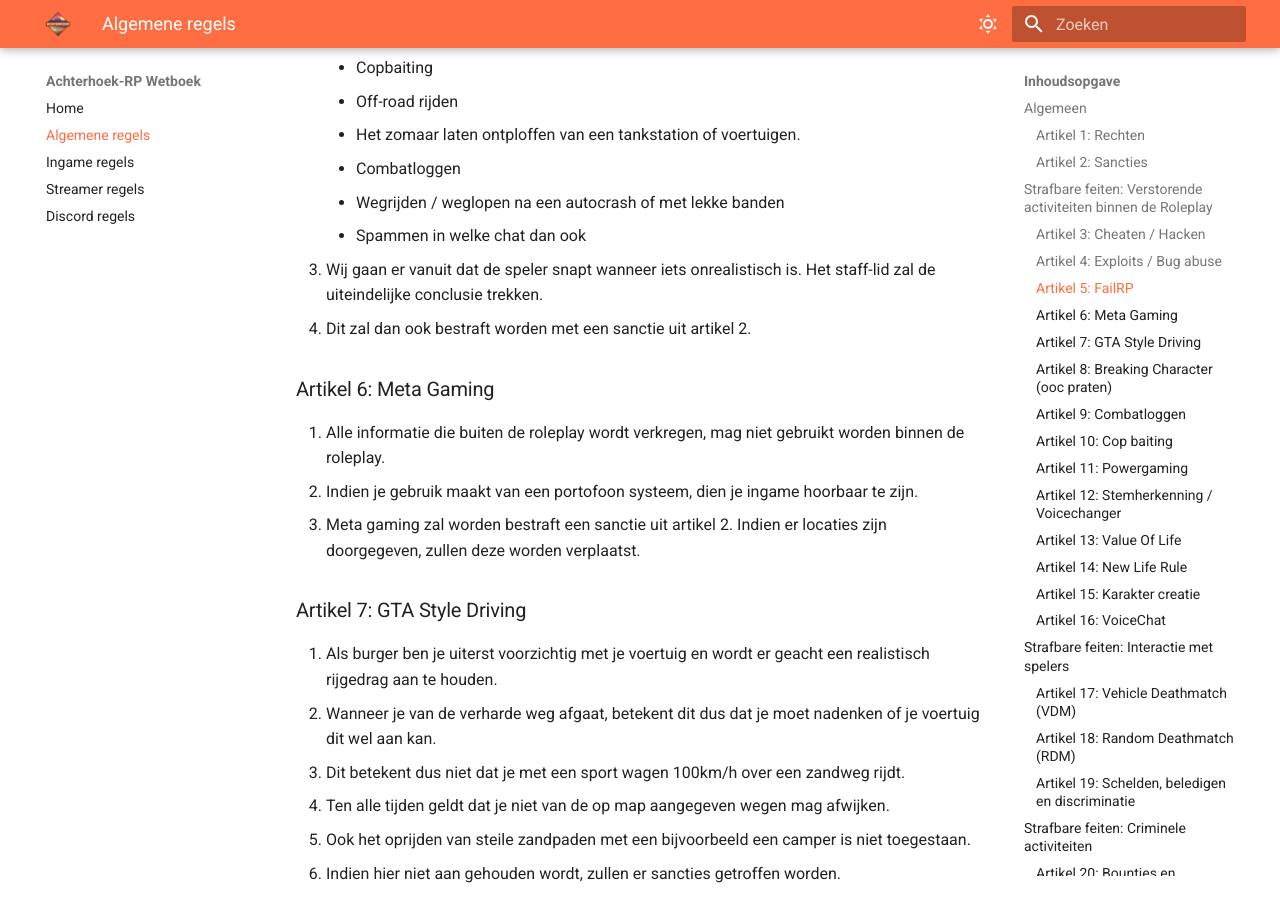
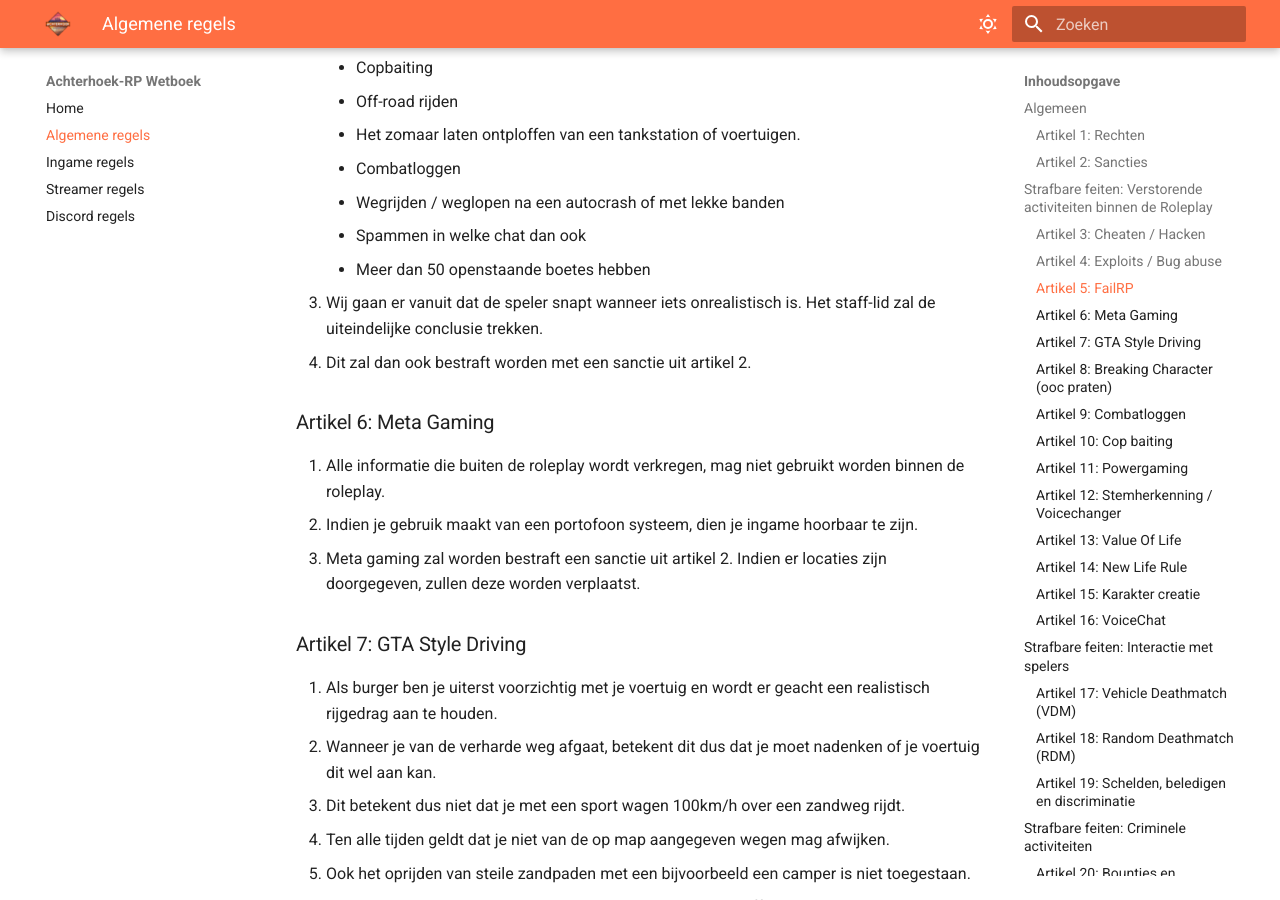
Before and after one commit to Jaccosf/ARP-Wetboek, an MkDocs documentation site: the page built from docs/algemeen.md, in a window 1280 px wide and 900 px high, scrolled down 1757 px. Built offline with MkDocs 1.6.1 and Material for MkDocs 9.7.7, drawn with Linux system fonts in a browser that asks for light colours.

Commit message:
Artikel 5.2.9 toegevoegd

```diff
--- a/docs/algemeen.md
+++ b/docs/algemeen.md
@@ -42,6 +42,7 @@ Hieronder vind je alle algemene regels waar elke speler zich aan dient te houden
     - Combatloggen
     - Wegrijden / weglopen na een autocrash of met lekke banden
     - Spammen in welke chat dan ook
+    - Meer dan 50 openstaande boetes hebben
 3. Wij gaan er vanuit dat de speler snapt wanneer iets onrealistisch is. Het staff-lid zal de uiteindelijke conclusie trekken.
 4. Dit zal dan ook bestraft worden met een sanctie uit artikel 2.
 
```
